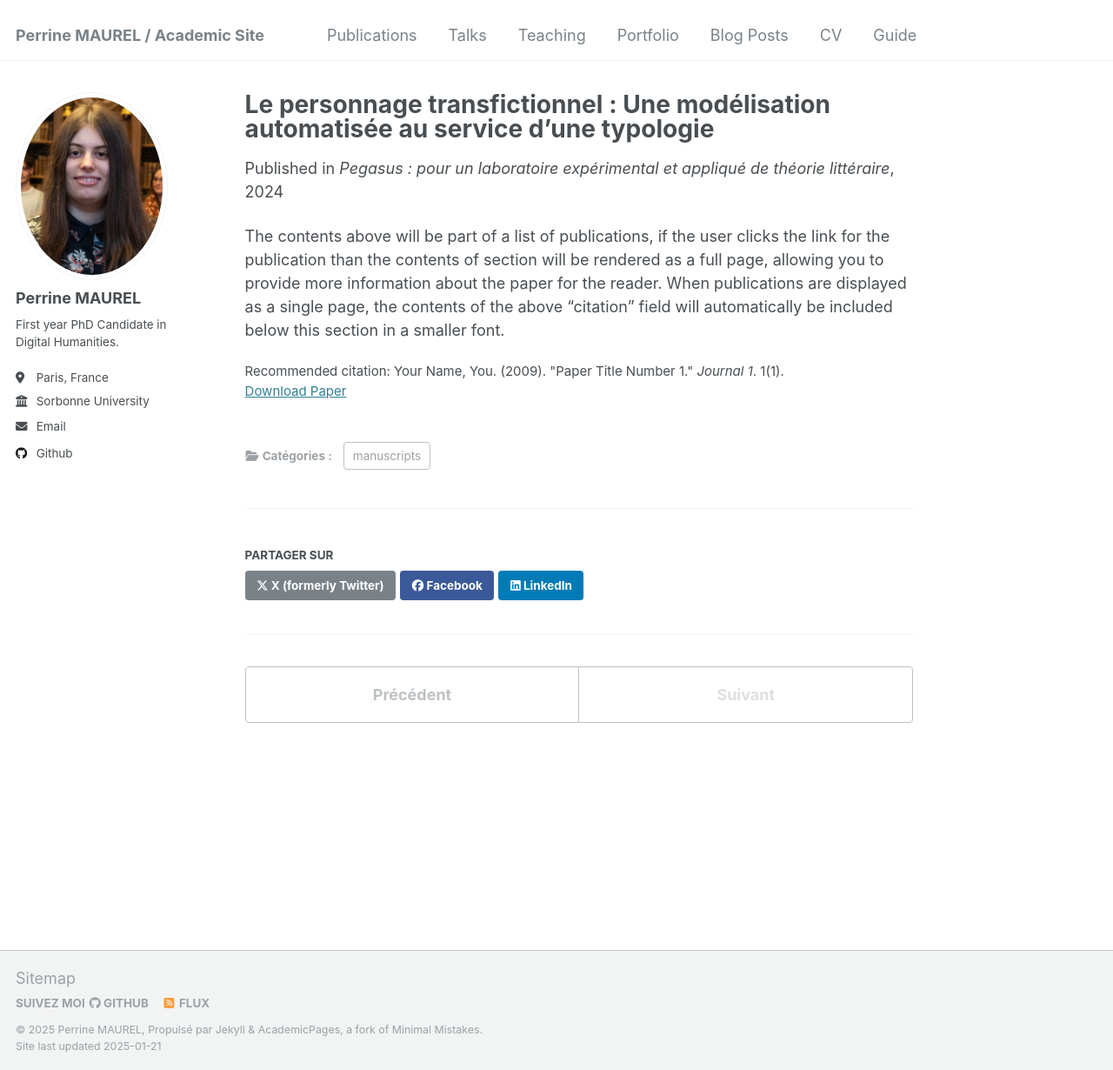
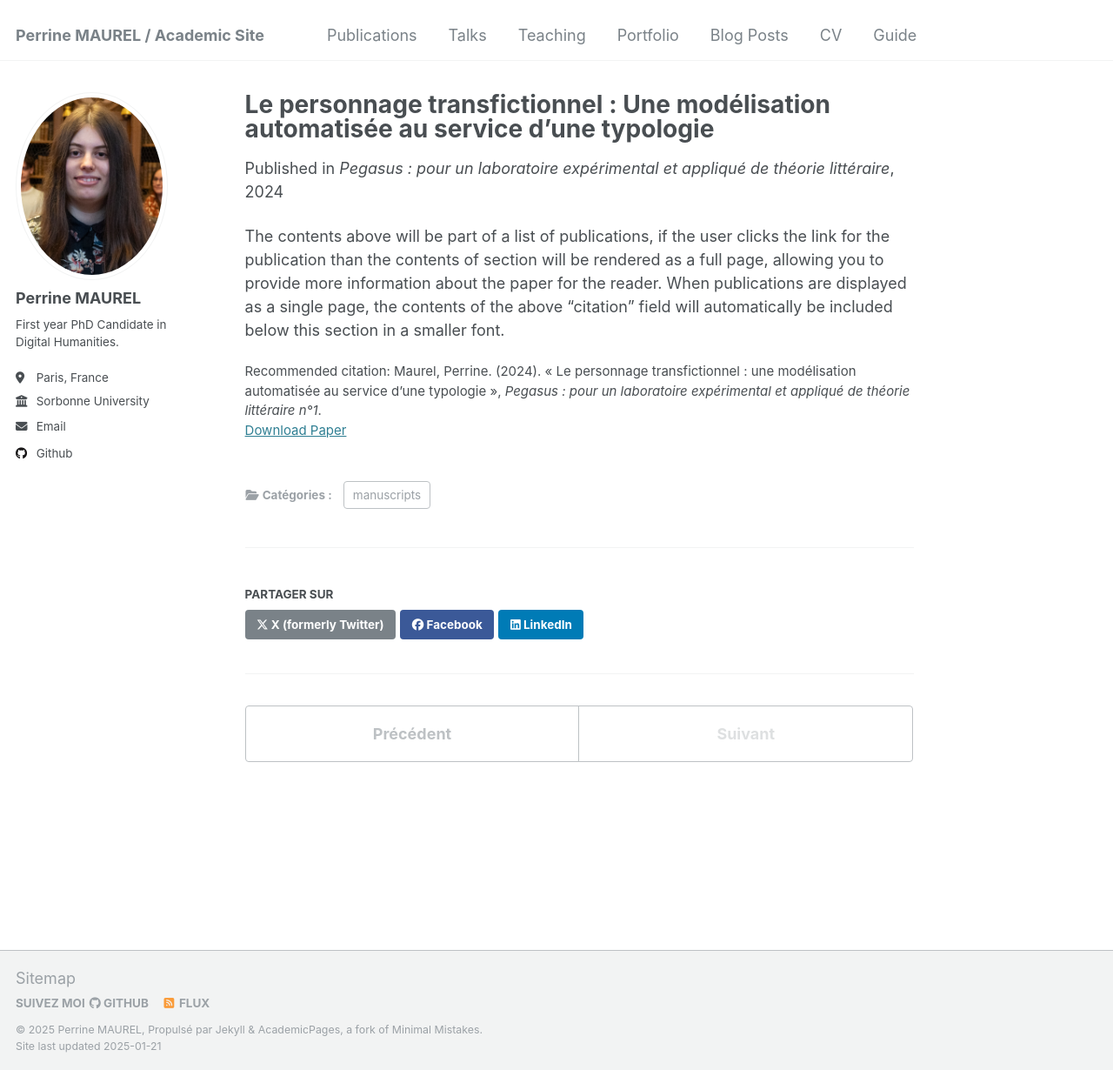
Before and after one commit to perrinemaurel/perrinemaurel.github.io, a Jekyll site: the page built from _publications/2024-16-10-Personnage_transfictionnel.md, in a window 1280 px wide and 1230 px high. Shown: the whole window at 87% size. Built offline with Jekyll 4.4.1, drawn with Linux system fonts in a browser that asks for light colours.

Commit message:
Update 2024-16-10-Personnage_transfictionnel.md

```diff
--- a/_publications/2024-16-10-Personnage_transfictionnel.md
+++ b/_publications/2024-16-10-Personnage_transfictionnel.md
@@ -7,7 +7,7 @@ excerpt: 'The transfictional character is ambiguous: how can we study a characte
 date: 2024-10-16
 venue: 'Pegasus : pour un laboratoire expérimental et appliqué de théorie littéraire'
 paperurl: 'https://classiques-garnier.com/export/html/pegasus-2024-pour-un-laboratoire-experimental-et-applique-de-theorie-litteraire-n-1-le-personnage-le-personnage-transfictionnel.html'
-citation: 'Your Name, You. (2009). &quot;Paper Title Number 1.&quot; <i>Journal 1</i>. 1(1).'
+citation: 'Maurel, Perrine. (2024). « Le personnage transfictionnel : une modélisation automatisée au service d’une typologie », <i>Pegasus : pour un laboratoire expérimental et appliqué de théorie littéraire n°1</i>.'
 ---
 
 The contents above will be part of a list of publications, if the user clicks the link for the publication than the contents of section will be rendered as a full page, allowing you to provide more information about the paper for the reader. When publications are displayed as a single page, the contents of the above "citation" field will automatically be included below this section in a smaller font.
```
